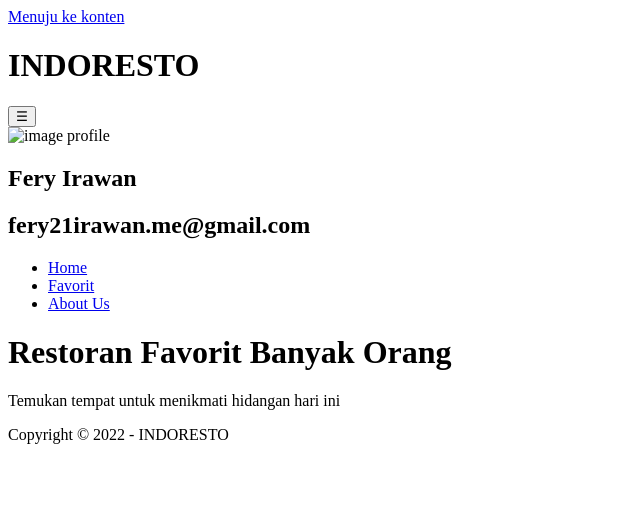
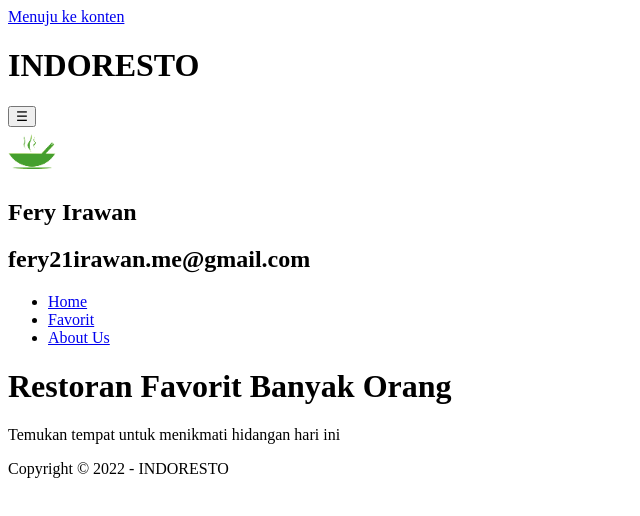
Before and after one commit to ferys2195/Submission-Menjadi-Front-End-Web-Developer-Expert-Dicoding, a website: page src/templates/index.html in a window 1280 px wide. Shown: the whole page, without its empty margins (0-640 px from the left). Drawn offline with Linux system fonts and the light colour scheme; files whose address does not match are found by name.

Commit message:
add placeholder lazyload to image profile

```diff
--- a/src/templates/index.html
+++ b/src/templates/index.html
@@ -25,7 +25,7 @@
     <button role="button" aria-label="button menu" id="menu" class="header__menu">☰</button>
     <nav id="drawer">
       <div class="nav__header">
-        <img class="image__profile lazyload"
+        <img class="image__profile lazyload" src="favicon.png"
           data-src="https://d17ivq9b7rppb3.cloudfront.net/small/avatar/20210723222259ae7872649b3839ba19c88816168b7b81.png"
           alt="image profile" />
         <h1 class="title__name">Fery Irawan</h1>
```
